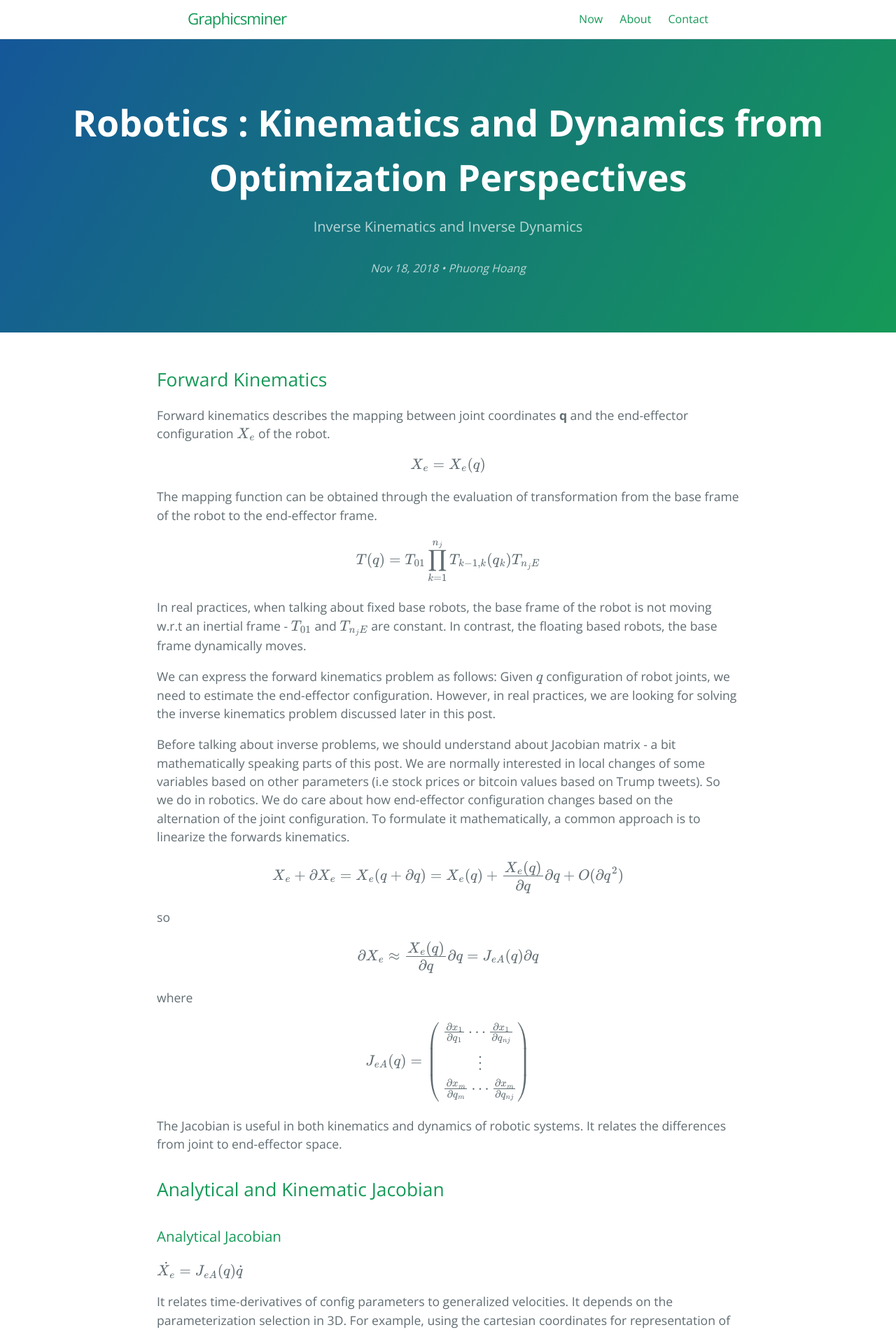
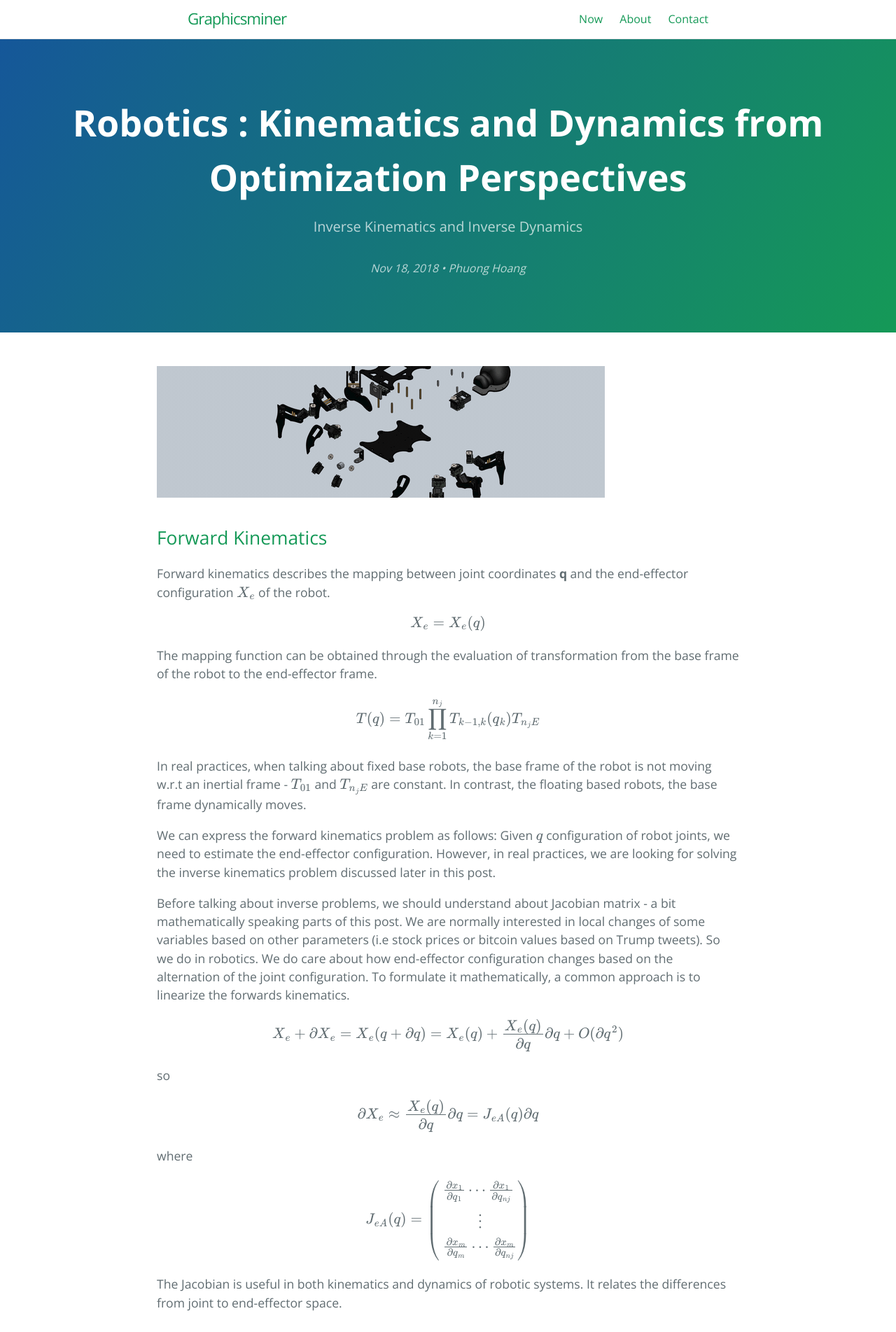
Before and after one commit to graphicsminer/graphicsminer.github.io, a Jekyll site: the page built from _posts/2018-11-18-optimization-view-about-robotics.md, in a window 1280 px wide. Shown: the top 1903 px of the page at 70% size. Built offline with Jekyll 4.4.1, drawn with Linux system fonts in a browser that asks for light colours; formulas are drawn with MathJax 3.

Commit message:
update robots

```diff
--- a/_posts/2018-11-18-optimization-view-about-robotics.md
+++ b/_posts/2018-11-18-optimization-view-about-robotics.md
@@ -7,7 +7,7 @@ image: /thumbnail-mobile.png
 author: "Phuong Hoang"
 meta: "Springfield"
 ---
-
+![Sant Logo](/images/SAnt-MechanicalDesign.gif)
 ## Forward Kinematics
 Forward kinematics describes the mapping between joint coordinates **q** and the end-effector configuration $$X_e$$ of the robot.
 
```
